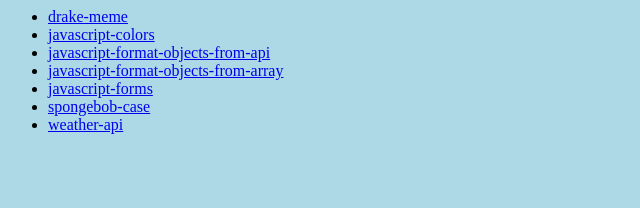
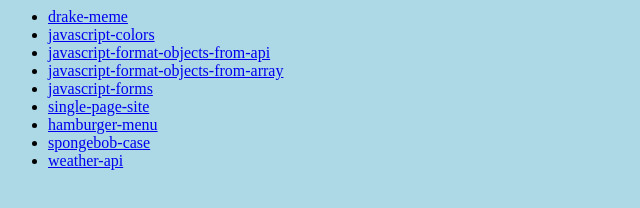
Before and after one commit to kuure/kuure.github.io, a plain HTML site: page index.html in a window 1280 px wide. Shown: the whole page, without its empty margins (0-640 px from the left). Drawn offline with Linux system fonts and the light colour scheme.

Commit message:
added links

```diff
--- a/index.html
+++ b/index.html
@@ -16,8 +16,11 @@
 	<li><a href="javascript-format-objects-from-api/">javascript-format-objects-from-api</a></li>
 	<li><a href="javascript-format-objects-from-array/">javascript-format-objects-from-array</a></li>
 	<li><a href="javascript-forms/">javascript-forms</a></li>
+	<li><a href="single-page-site">single-page-site</a></li>
+	<li><a href="hamburger-menu">hamburger-menu</a></li>
 	<li><a href="spongebob-case/">spongebob-case</a></li>
 	<li><a href="weather-api/">weather-api</a></li>
+
 <ul>
 
 </body>
```
